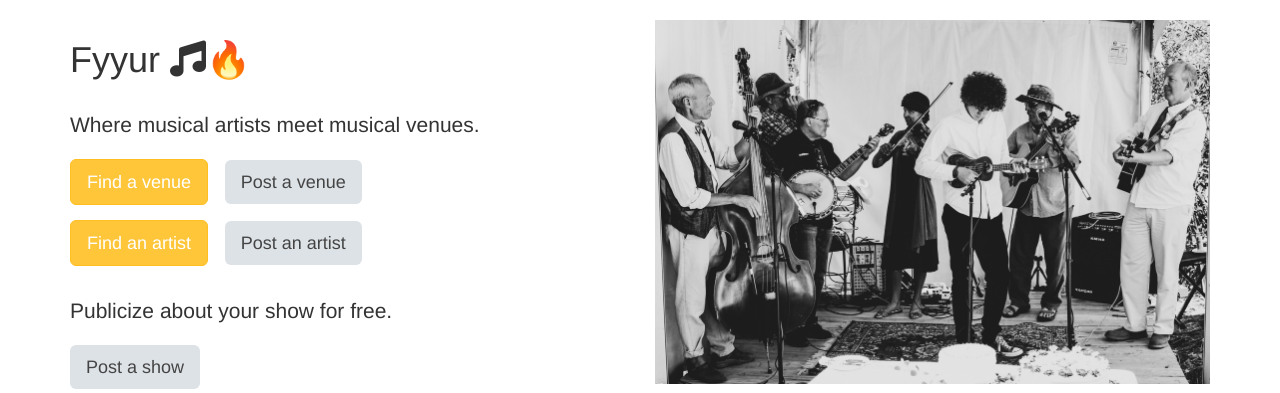
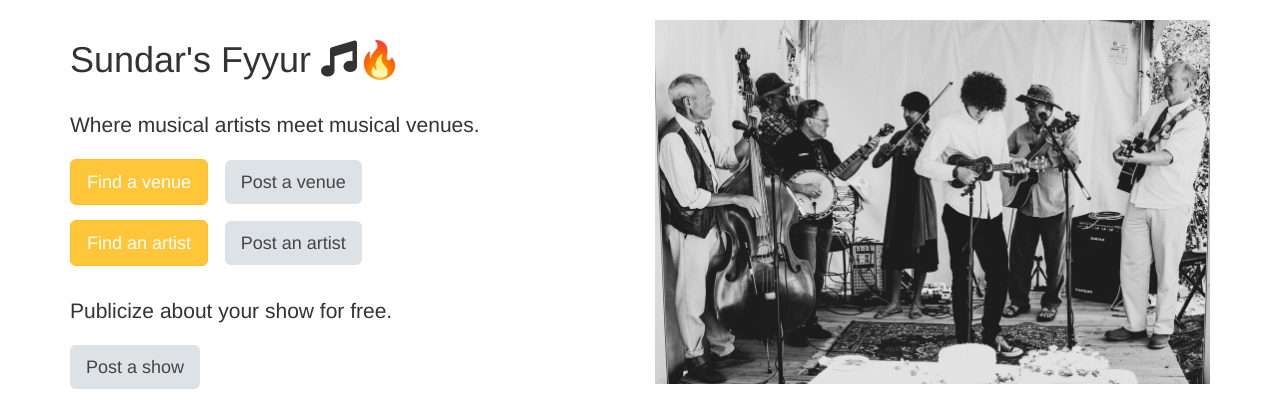
Before and after one commit to sundaremailbox/FYUURFINAL, a Flask app: page / in a window 1280 px wide. Shown: the part 60-453 px from the top of the page. Run offline with Flask 2, Linux system fonts and the light colour scheme; some libraries are stand-ins or nearby versions.

Commit message:
Add files via upload

```diff
--- a/templates/pages/home.html
+++ b/templates/pages/home.html
@@ -3,7 +3,7 @@
 {% block content %}
 <div class="row">
 	<div class="col-sm-6">
-		<h1>Fyyur <i class="fas fa-music"></i>🔥</h1>
+		<h1>Sundar's Fyyur <i class="fas fa-music"></i>🔥</h1>
 		<p class="lead">Where musical artists meet musical venues.</p>
 		<h3>
 			<a href="/venues"><button class="btn btn-primary btn-lg">Find a venue</button></a>
```
Also changed, not shown: README.md.
